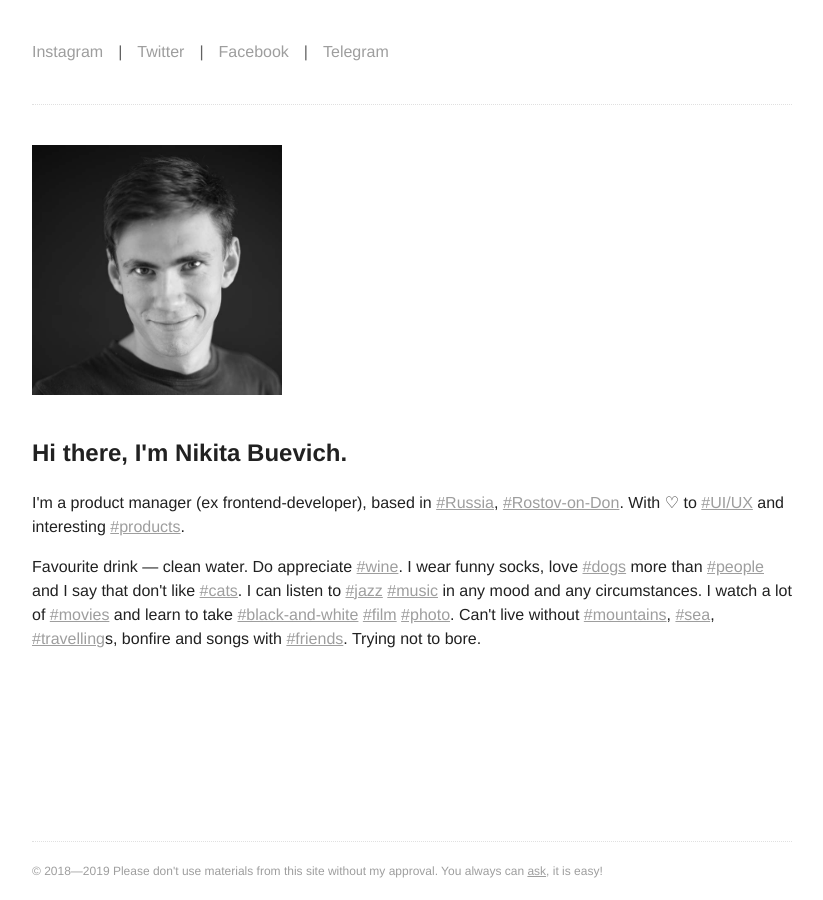
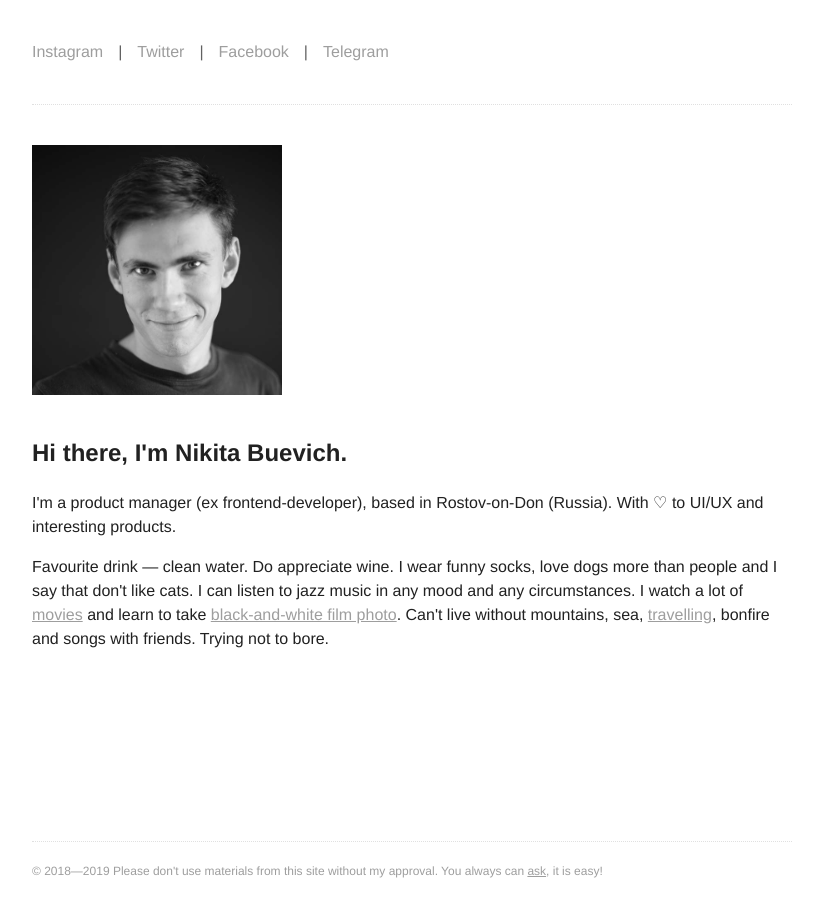
Before and after one commit to sombro/nbuevich.com, a Jekyll site: the page index.html, which Jekyll copies as it is, in a window 1280 px wide. Shown: the whole page, without its empty margins (228-1051 px from the left). Built offline with Jekyll 4.4.1, drawn with Linux system fonts in a browser that asks for light colours.

Commit message:
remove hashtags

```diff
--- a/index.html
+++ b/index.html
@@ -51,8 +51,8 @@
                 <section class="content__post">
                     <img class="content__img-sqr" src="static/nbuevich.jpg">
                     <h1 class="content__title">Hi there, I'm Nikita Buevich.</h1>
-                    <p>I'm a product manager (ex frontend-developer), based in <a href="#" class="common__link">#Russia</a>, <a href="#" class="common__link">#Rostov-on-Don</a>. With ♡ to <a href="#" class="common__link">#UI/UX</a> and interesting <a href="#" class="common__link">#products</a>.</p>
-                    <p>Favourite drink — clean water. Do appreciate <a href="#" class="common__link">#wine</a>. I wear funny socks, love <a href="#" class="common__link">#dogs</a> more than <a href="#" class="common__link">#people</a> and I say that don't like <a href="#" class="common__link">#cats</a>. I can listen to <a href="#" class="common__link">#jazz</a> <a href="#" class="common__link">#music</a> in any mood and any circumstances. I watch a lot of <a href="#" class="common__link">#movies</a> and learn to take <a href="#" class="common__link">#black-and-white</a> <a href="#" class="common__link">#film</a> <a href="#" class="common__link">#photo</a>. Can't live without <a href="#" class="common__link">#mountains</a>, <a href="#" class="common__link">#sea</a>, <a href="#" class="common__link">#travelling</a>s, bonfire and songs with <a href="#" class="common__link">#friends</a>. Trying not to bore.</p>
+                    <p>I'm a product manager (ex frontend-developer), based in Rostov-on-Don (Russia). With ♡ to UI/UX and interesting products.</p>
+                    <p>Favourite drink — clean water. Do appreciate wine. I wear funny socks, love dogs more than people and I say that don't like cats. I can listen to jazz music in any mood and any circumstances. I watch a lot of <a href="#" class="common__link">movies</a> and learn to take <a href="#" class="common__link">black-and-white film photo</a>. Can't live without mountains, sea, <a href="#" class="common__link">travelling</a>, bonfire and songs with friends. Trying not to bore.</p>
                 </section>
             </main>
             <footer class="common__footer">
```
